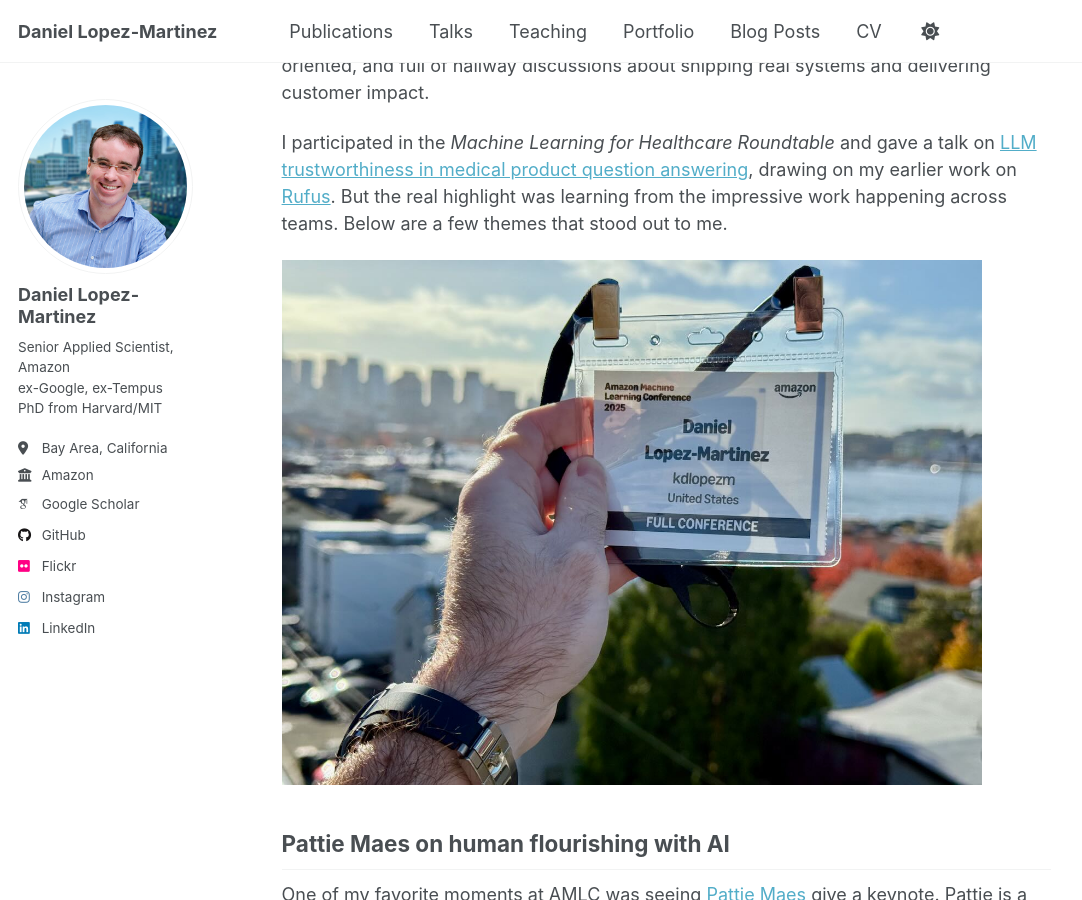
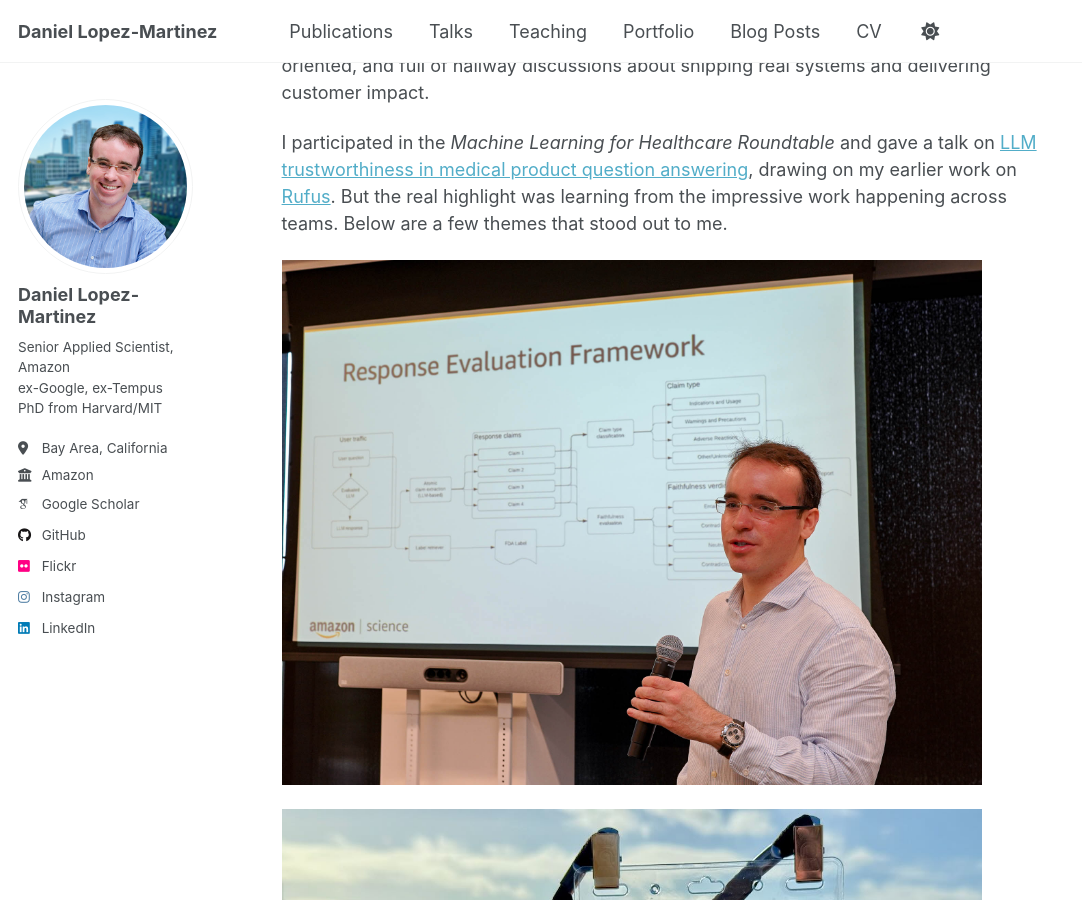
Before and after one commit to daniel-lopezmartinez/daniel-lopezmartinez.github.io, a Jekyll site: the page built from _posts/2025-11-06-amlc-2025.md, in a window 1280 px wide and 900 px high, scrolled down 306 px. Shown: the whole window, without its empty margins (0-1082 px from the left). Built offline with Jekyll 4.4.1, drawn with Linux system fonts in a browser that asks for light colours; some web fonts are replaced; a script that is not in the unit is left out.

Commit message:
added talk image

```diff
--- a/_posts/2025-11-06-amlc-2025.md
+++ b/_posts/2025-11-06-amlc-2025.md
@@ -4,11 +4,16 @@ date: 2025-11-06
 permalink: /posts/2025/11/amlc-2025
 tags:
   - science
+images:
+  - /images/blog/2025-11-04-talk-amlc-trustworthiness.jpg
+  - /images/blog/2025-11-07-amlc.jpeg
 ---
 
 I've spent the last few days in Seattle at Amazon’s internal Machine Learning Conference (AMLC). If last year was defined by the frontier of GenAI capabilities, this year the focus shifted decisively toward agents, reliability, and real-world deployment. The conversation has moved from _“Can we do X?”_ to _“How do we evaluate, govern, and safely operationalize X at scale?”_. It felt like a distinctly Amazonian event: pragmatic, execution-oriented, and full of hallway discussions about shipping real systems and delivering customer impact.
 
 I participated in the _Machine Learning for Healthcare Roundtable_ and gave a talk on [LLM trustworthiness in medical product question answering](https://daniellopezmartinez.com/talks/2025-11-04-talk-amlc), drawing on my earlier work on [Rufus](https://www.aboutamazon.com/news/retail/amazon-rufus). But the real highlight was learning from the impressive work happening across teams. Below are a few themes that stood out to me.
+
+<img src='/images/blog/2025-11-04-talk-amlc-trustworthiness.jpg' width="700" height="400" alt="Daniel Lopez-Martinez presenting on LLM trustworthiness and FDA-compliant question answering at the Machine Learning for Healthcare Roundtable, Amazon Machine Learning Conference 2025.">
 
 <img src='/images/blog/2025-11-07-amlc.jpeg' width="700" height="400" alt="Daniel Lopez-Martinez holding the conference pass with his name for AMLC in Seattle">
 
```
